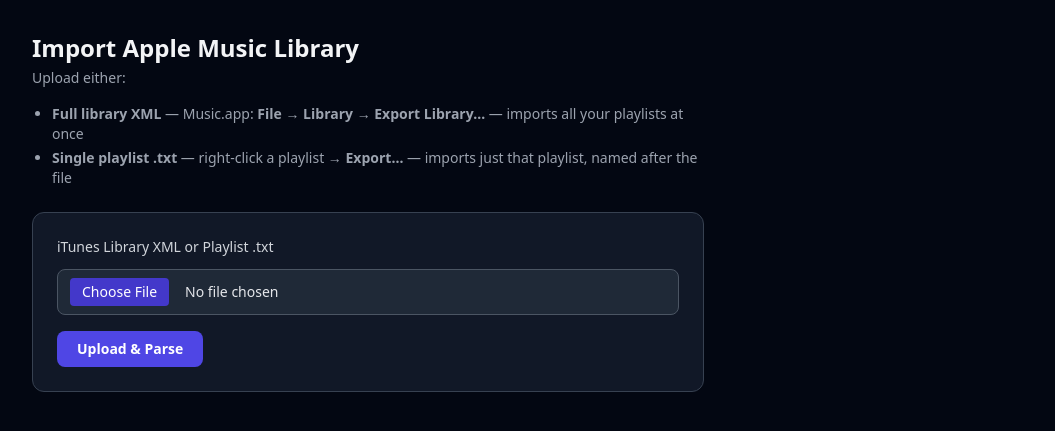
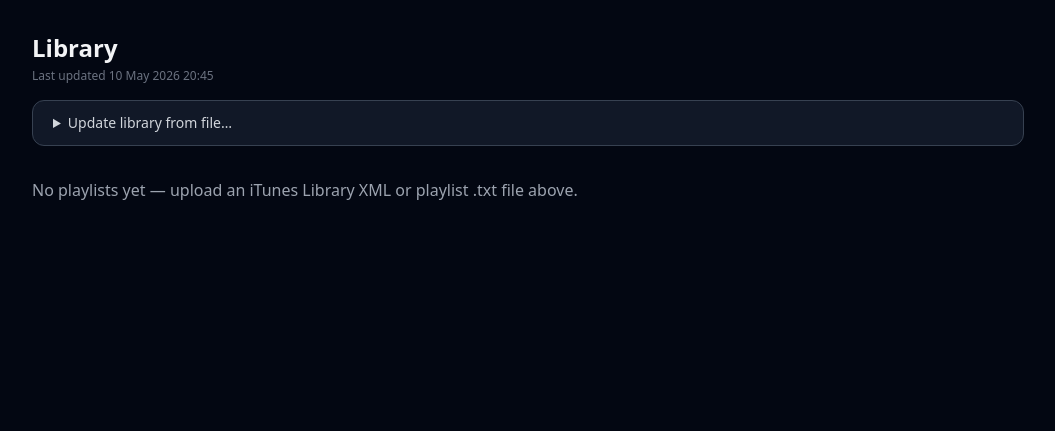
Before and after one commit to thelaw51/PlaylistBuilder, a Flask app: page / in a window 1280 px wide. Shown: the part 53-484 px from the top of the page, without its empty margins (112-1167 px from the left). Run offline with Flask 3, Linux system fonts and the light colour scheme; data that the repository does not hold is empty; some libraries are stand-ins or nearby versions.

Commit message:
Rework library to singleton global model
Replace per-upload Library rows with a single persistent global library
(id=1). XML re-uploads now merge new/updated playlists in rather than
creating a separate upload entry. The home page combines the upload form
and playlist browser (sort + multi-select) in one view. Routes no longer
scope to a lib_id — playlists are accessed directly by their own id.

Co-Authored-By: Claude Sonnet 4.6 <noreply@anthropic.com>

```diff
--- a/app/models.py
+++ b/app/models.py
@@ -6,8 +6,8 @@ class Library(db.Model):
     __tablename__ = 'library'
 
     id = db.Column(db.Integer, primary_key=True)
-    filename = db.Column(db.String(255), nullable=False)
-    uploaded_at = db.Column(db.DateTime, default=datetime.utcnow)
+    name = db.Column(db.String(255), nullable=False, default='App Library')
+    updated_at = db.Column(db.DateTime, default=datetime.utcnow)
 
     playlists = db.relationship('Playlist', backref='library', lazy=True)
 
--- a/app/routes/library.py
+++ b/app/routes/library.py
@@ -1,5 +1,6 @@
 import os
 import tempfile
+from datetime import datetime
 
 from flask import Blueprint, current_app, flash, redirect, render_template, request, url_for
 from sqlalchemy import func
@@ -11,11 +12,30 @@ from app.services import parser, worker
 
 library_bp = Blueprint('library', __name__)
 
+_LIBRARY_ID = 1
+
 
 @library_bp.route('/')
 def index():
-    libraries = Library.query.order_by(Library.uploaded_at.desc()).all()
-    return render_template('index.html', libraries=libraries)
+    sort = request.args.get('sort', 'name')
+    if sort == 'tracks':
+        playlists = (
+            Playlist.query
+            .filter_by(library_id=_LIBRARY_ID)
+            .outerjoin(Track, Track.playlist_id == Playlist.id)
+            .group_by(Playlist.id)
+            .order_by(func.count(Track.id).desc())
+            .all()
+        )
+    else:
+        playlists = (
+            Playlist.query
+            .filter_by(library_id=_LIBRARY_ID)
+            .order_by(Playlist.name)
+            .all()
+        )
+    lib = db.session.get(Library, _LIBRARY_ID)
+    return render_template('index.html', playlists=playlists, sort=sort, lib=lib)
 
 
 @library_bp.route('/library', methods=['POST'])
@@ -30,30 +50,29 @@ def upload():
         flash('Please upload an iTunes Library XML (.xml) or playlist export (.txt) file.', 'error')
         return redirect(url_for('library.index'))
 
-    # Sanitise after extension check so secure_filename can't hide the extension
     filename = secure_filename(f.filename)
-    safe_stem = os.path.splitext(filename)[0]  # filename without extension, for playlist name
+    safe_stem = os.path.splitext(filename)[0]
 
     tmp_fd, tmp_path = tempfile.mkstemp(suffix=ext)
     try:
         os.close(tmp_fd)
         f.save(tmp_path)
 
-        lib = Library(filename=filename)
-        db.session.add(lib)
-        db.session.flush()
-
         if ext == '.xml':
-            count = parser.parse_library(tmp_path, lib.id)
+            count = parser.parse_library(tmp_path)
             label = f'{count} playlist(s)'
         else:
             playlist_name = safe_stem or filename
-            count = parser.parse_playlist_txt(tmp_path, playlist_name, lib.id)
+            count = parser.parse_playlist_txt(tmp_path, playlist_name)
             label = f'playlist "{playlist_name}"'
 
+        # Update the library's timestamp to reflect the latest upload
+        lib = db.session.get(Library, _LIBRARY_ID)
+        lib.updated_at = datetime.utcnow()
         db.session.commit()
+
         flash(f'Imported {label} from {filename}.', 'success')
-        return redirect(url_for('library.show', lib_id=lib.id))
+        return redirect(url_for('library.index'))
     except Exception as exc:
         db.session.rollback()
         flash(f'Failed to parse file: {exc}', 'error')
@@ -63,74 +82,10 @@ def upload():
             os.unlink(tmp_path)
 
 
-@library_bp.route('/library/<int:lib_id>')
-def show(lib_id: int):
-    lib = db.session.get(Library, lib_id)
-    if not lib:
-        return redirect(url_for('library.index'))
-    sort = request.args.get('sort', 'name')
-    if sort == 'tracks':
-        playlists = (
-            Playlist.query
-            .filter_by(library_id=lib_id)
-            .outerjoin(Track, Track.playlist_id == Playlist.id)
-            .group_by(Playlist.id)
-            .order_by(func.count(Track.id).desc())
-            .all()
-        )
-    else:
-        playlists = Playlist.query.filter_by(library_id=lib_id).order_by(Playlist.name).all()
-    return render_template('library.html', lib=lib, playlists=playlists, sort=sort)
+@library_bp.route('/playlist/<int:pl_id>/import', methods=['POST'])
+def import_playlist(pl_id: int):
+    playlist = Playlist.query.filter_by(id=pl_id, library_id=_LIBRARY_ID).first_or_404()
 
-
-@library_bp.route('/library/<int:lib_id>/delete', methods=['POST'])
-def delete_library(lib_id: int):
-    """Remove a library upload and all its playlists, tracks, and jobs."""
-    lib = db.session.get(Library, lib_id)
-    if not lib:
-        return redirect(url_for('library.index'))
-
-    playlist_ids = [pl.id for pl in lib.playlists]
-    if playlist_ids:
-        running = ImportJob.query.filter(
-            ImportJob.playlist_id.in_(playlist_ids),
-            ImportJob.status == 'running',
-        ).first()
-        if running:
-            flash('Cannot remove — an import is still running for this library.', 'error')
-            return redirect(url_for('library.index'))
-
-        ImportJob.query.filter(ImportJob.playlist_id.in_(playlist_ids)).delete(synchronize_session=False)
-        Track.query.filter(Track.playlist_id.in_(playlist_ids)).delete(synchronize_session=False)
-        Playlist.query.filter_by(library_id=lib_id).delete(synchronize_session=False)
-
-    db.session.delete(lib)
-    db.session.commit()
-    return redirect(url_for('library.index'))
-
-
-@library_bp.route('/library/<int:lib_id>/import-selected', methods=['POST'])
-def import_selected(lib_id: int):
-    """Start import jobs for all checked playlists and redirect to the jobs list."""
-    pl_ids = request.form.getlist('pl', type=int)
-    for pl_id in pl_ids:
-        playlist = Playlist.query.filter_by(id=pl_id, library_id=lib_id).first()
-        if not playlist:
-            continue
-        if ImportJob.query.filter_by(playlist_id=pl_id, status='running').first():
-            continue
-        job = ImportJob(playlist_id=pl_id)
-        db.session.add(job)
-        db.session.commit()
-        worker.start_job(current_app._get_current_object(), job.id)
-    return redirect(url_for('jobs.list_jobs'))
-
-
-@library_bp.route('/library/<int:lib_id>/playlist/<int:pl_id>/import', methods=['POST'])
-def import_playlist(lib_id: int, pl_id: int):
-    playlist = Playlist.query.filter_by(id=pl_id, library_id=lib_id).first_or_404()
-
-    # Don't start a second job if one is already running
     active = ImportJob.query.filter_by(playlist_id=pl_id, status='running').first()
     if active:
         return redirect(url_for('jobs.show', job_id=active.id))
@@ -145,3 +100,19 @@ def import_playlist(lib_id: int, pl_id: int):
     if request.headers.get('HX-Request'):
         return render_template('_playlist_queued.html', job=job)
     return redirect(url_for('jobs.show', job_id=job.id))
+
+
+@library_bp.route('/import-selected', methods=['POST'])
+def import_selected():
+    pl_ids = request.form.getlist('pl', type=int)
+    for pl_id in pl_ids:
+        playlist = Playlist.query.filter_by(id=pl_id, library_id=_LIBRARY_ID).first()
+        if not playlist:
+            continue
+        if ImportJob.query.filter_by(playlist_id=pl_id, status='running').first():
+            continue
+        job = ImportJob(playlist_id=pl_id)
+        db.session.add(job)
+        db.session.commit()
+        worker.start_job(current_app._get_current_object(), job.id)
+    return redirect(url_for('jobs.list_jobs'))
--- a/app/templates/index.html
+++ b/app/templates/index.html
@@ -1,67 +1,142 @@
 {% extends 'base.html' %}
-{% block title %}PlaylistBuilder — Upload Library{% endblock %}
+{% block title %}PlaylistBuilder — Library{% endblock %}
 
 {% block content %}
-<div class="max-w-2xl">
-  <h1 class="mb-1 text-2xl font-bold">Import Apple Music Library</h1>
-  <p class="mb-4 text-sm text-gray-400">
-    Upload either:
+<div class="mb-8">
+  <h1 class="mb-1 text-2xl font-bold">Library</h1>
+  {% if lib and lib.updated_at %}
+    <p class="text-xs text-gray-500">Last updated {{ lib.updated_at.strftime('%d %b %Y %H:%M') }}</p>
+  {% endif %}
+
+  <details class="mt-4 rounded-xl border border-gray-700 bg-gray-900">
+    <summary class="cursor-pointer px-5 py-3 text-sm font-medium text-gray-300 hover:text-white">
+      Update library from file…
+    </summary>
+    <div class="border-t border-gray-700 px-5 pb-5 pt-4">
+      <p class="mb-3 text-xs text-gray-500">
+        <strong>Full library XML</strong> — Music.app: <strong>File → Library → Export Library…</strong> — merges all playlists.
+        <br>
+        <strong>Single playlist .txt</strong> — right-click a playlist → <strong>Export…</strong> — adds or updates that playlist.
       </p>
-  <ul class="mb-6 list-disc pl-5 text-sm text-gray-400 space-y-1">
-    <li><strong>Full library XML</strong> — Music.app: <strong>File → Library → Export Library…</strong> — imports all your playlists at once</li>
-    <li><strong>Single playlist .txt</strong> — right-click a playlist → <strong>Export…</strong> — imports just that playlist, named after the file</li>
-  </ul>
-
-  <form action="/library" method="post" enctype="multipart/form-data"
-        class="mb-10 rounded-xl border border-gray-700 bg-gray-900 p-6">
-    <label class="mb-3 block text-sm font-medium text-gray-300" for="library_file">
-      iTunes Library XML or Playlist .txt
-    </label>
+      <form action="/library" method="post" enctype="multipart/form-data" class="flex items-center gap-3">
         <input
           id="library_file"
           name="library_file"
           type="file"
           accept=".xml,.txt"
           required
-      class="block w-full rounded-lg border border-gray-600 bg-gray-800 px-3 py-2 text-sm
+          class="block rounded-lg border border-gray-600 bg-gray-800 px-3 py-2 text-sm
                  text-gray-200 file:mr-4 file:rounded file:border-0 file:bg-indigo-700
                  file:px-3 file:py-1 file:text-sm file:font-medium file:text-white
                  hover:file:bg-indigo-600 focus:outline-none"
         >
         <button type="submit"
-            class="mt-4 rounded-lg bg-indigo-600 px-5 py-2 text-sm font-semibold
-                   text-white hover:bg-indigo-500 active:bg-indigo-700">
-      Upload &amp; Parse
-    </button>
-  </form>
-
-  {% if libraries %}
-    <h2 class="mb-3 text-lg font-semibold">Previous uploads</h2>
-    <ul class="space-y-2">
-      {% for lib in libraries %}
-        <li class="flex items-center justify-between rounded-lg border border-gray-700
-                   bg-gray-900 px-4 py-3">
-          <div>
-            <span class="font-medium">{{ lib.filename }}</span>
-            <span class="ml-3 text-xs text-gray-500">
-              {{ lib.uploaded_at.strftime('%d %b %Y %H:%M') }}
-            </span>
-          </div>
-          <div class="flex items-center gap-4">
-            <a href="/library/{{ lib.id }}"
-               class="text-sm text-indigo-400 hover:text-indigo-300">View playlists →</a>
-            <form action="/library/{{ lib.id }}/delete" method="post"
-                  onsubmit="return confirm('Remove this upload and all its playlists and jobs?')">
-              <button type="submit"
-                      title="Remove upload"
-                      class="text-lg leading-none text-gray-600 hover:text-red-400 transition-colors">
-                &times;
+                class="rounded-lg bg-indigo-600 px-4 py-2 text-sm font-semibold
+                       text-white hover:bg-indigo-500 active:bg-indigo-700 whitespace-nowrap">
+          Upload &amp; Merge
         </button>
       </form>
     </div>
-        </li>
+  </details>
+</div>
+
+{% if playlists %}
+  {# Sort controls #}
+  <div class="mb-4 flex items-center gap-2 text-sm">
+    <span class="text-gray-500">Sort:</span>
+    <a href="?sort=name"
+       class="rounded-lg border px-3 py-1
+              {% if sort == 'name' %}border-indigo-600 text-indigo-400
+              {% else %}border-gray-700 text-gray-400 hover:border-gray-500{% endif %}">
+      A–Z
+    </a>
+    <a href="?sort=tracks"
+       class="rounded-lg border px-3 py-1
+              {% if sort == 'tracks' %}border-indigo-600 text-indigo-400
+              {% else %}border-gray-700 text-gray-400 hover:border-gray-500{% endif %}">
+      Track count
+    </a>
+  </div>
+
+  {# Bulk import bar #}
+  <div class="mb-4 flex items-center gap-3">
+    <button id="import-selected-btn"
+            onclick="submitSelected()"
+            disabled
+            class="rounded-lg bg-indigo-600 px-4 py-2 text-sm font-semibold text-white
+                   hover:bg-indigo-500 active:bg-indigo-700
+                   disabled:cursor-not-allowed disabled:opacity-40">
+      Import selected (0)
+    </button>
+    <button onclick="toggleAll()" type="button"
+            class="text-xs text-gray-500 hover:text-gray-300">
+      Select all
+    </button>
+  </div>
+
+  {# Hidden form used by the bulk import button #}
+  <form id="bulk-form" action="/import-selected" method="post"></form>
+
+  <div class="space-y-3">
+    {% for pl in playlists %}
+      <div class="flex items-center gap-3 rounded-xl border border-gray-700 bg-gray-900 px-5 py-4">
+        <input type="checkbox"
+               class="playlist-cb h-4 w-4 rounded border-gray-600 bg-gray-800 accent-indigo-500"
+               value="{{ pl.id }}"
+               onchange="updateBulkBtn()">
+        <div class="min-w-0 flex-1">
+          <p class="font-medium">{{ pl.name }}</p>
+          <p class="text-xs text-gray-500">{{ pl.tracks | length }} track(s)</p>
+        </div>
+        <form hx-post="/playlist/{{ pl.id }}/import"
+              hx-swap="outerHTML"
+              class="flex items-center gap-2">
+          <input type="text" name="navidrome_name" placeholder="{{ pl.name }}"
+                 class="w-48 rounded-lg border border-gray-600 bg-gray-800 px-3 py-2 text-sm
+                        text-gray-200 placeholder-gray-500 focus:outline-none
+                        focus:ring-1 focus:ring-indigo-500">
+          <button type="submit"
+                  class="rounded-lg bg-indigo-600 px-4 py-2 text-sm font-semibold
+                         text-white hover:bg-indigo-500 active:bg-indigo-700">
+            Import
+          </button>
+        </form>
+      </div>
     {% endfor %}
-    </ul>
+  </div>
+
+  <script>
+    function updateBulkBtn() {
+      const checked = document.querySelectorAll('.playlist-cb:checked');
+      const btn = document.getElementById('import-selected-btn');
+      btn.textContent = 'Import selected (' + checked.length + ')';
+      btn.disabled = checked.length === 0;
+    }
+
+    function submitSelected() {
+      const form = document.getElementById('bulk-form');
+      form.innerHTML = '';
+      document.querySelectorAll('.playlist-cb:checked').forEach(function(cb) {
+        const input = document.createElement('input');
+        input.type = 'hidden';
+        input.name = 'pl';
+        input.value = cb.value;
+        form.appendChild(input);
+      });
+      form.submit();
+    }
+
+    let allSelected = false;
+    function toggleAll() {
+      allSelected = !allSelected;
+      document.querySelectorAll('.playlist-cb').forEach(function(cb) {
+        cb.checked = allSelected;
+      });
+      updateBulkBtn();
+    }
+  </script>
+
+{% else %}
+  <p class="text-gray-400">No playlists yet — upload an iTunes Library XML or playlist .txt file above.</p>
 {% endif %}
-</div>
 {% endblock %}
```
Also changed, not shown: app/__init__.py (+6 -7 lines), app/services/parser.py (+14 -10 lines), app/templates/library.html (deleted, +0 -110 lines), stack.yml (+1 -6 lines). Lines whose indentation alone changed are shown as unchanged.
